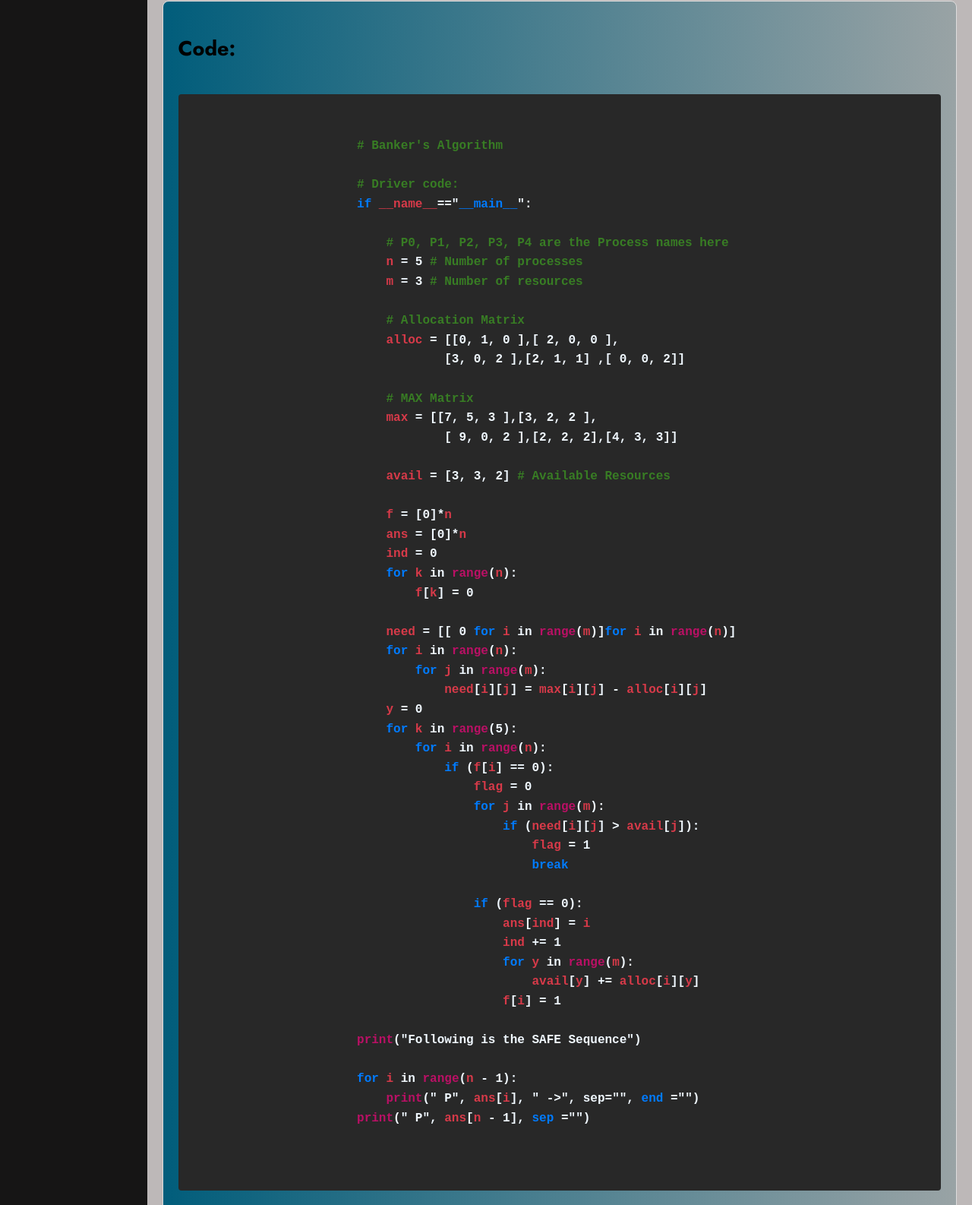
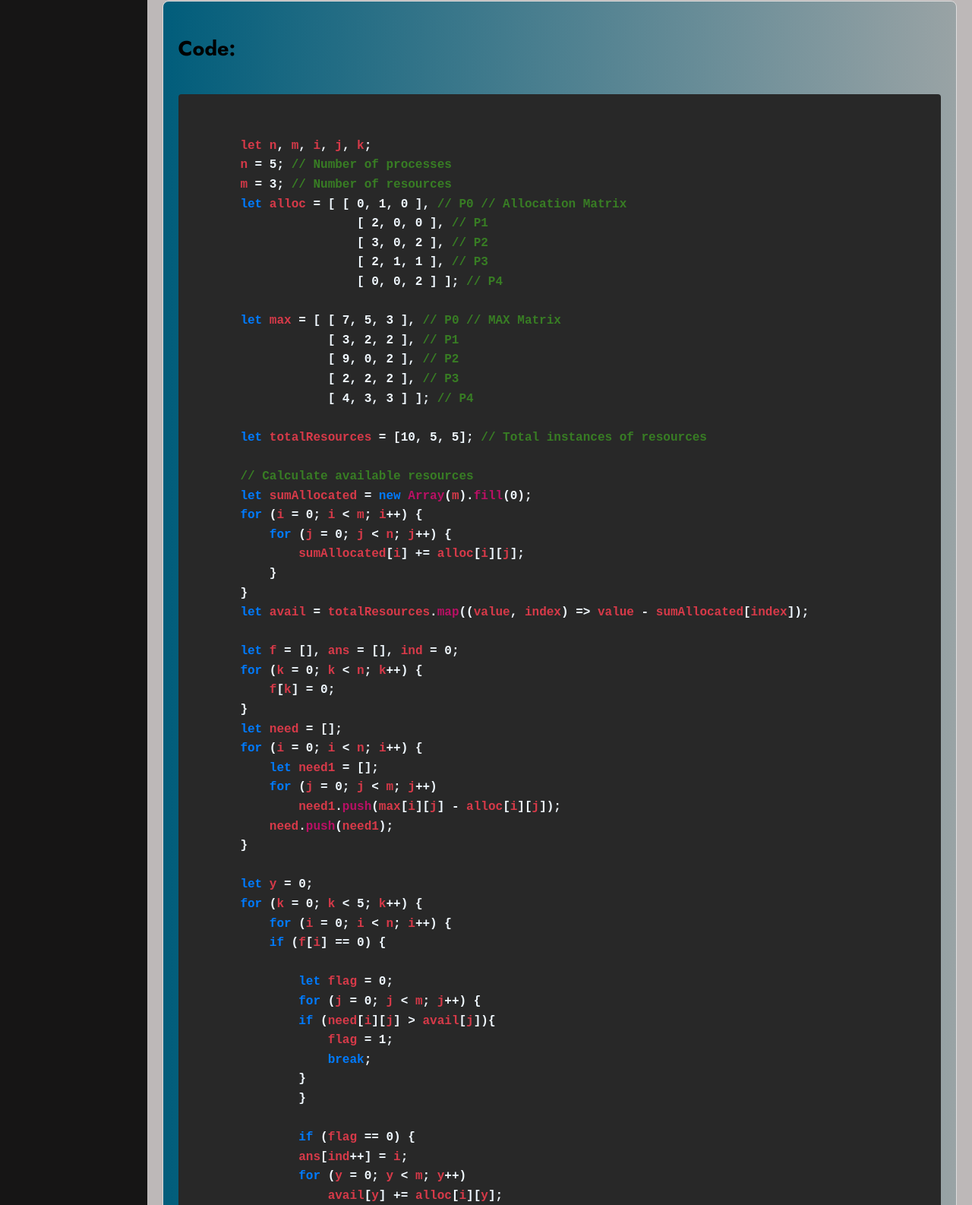
Before and after one commit to kunalsolanki22/OS-Project, a plain HTML site: page banker.html in a window 1280 px wide. Shown: the part 1963-3549 px from the top of the page at 76% size. Drawn offline with nearby package versions, Linux system fonts and the light colour scheme; a web font is replaced by a local one.

Commit message:
Changed the name of main files.

```diff
--- a/banker.html
+++ b/banker.html
@@ -9,10 +9,13 @@
     <link rel="preconnect" href="https://fonts.gstatic.com" crossorigin>
     <link href="https://fonts.googleapis.com/css2?family=Dosis:wght@200..800&family=Jost:ital,wght@0,100..900;1,100..900&family=Rubik+Scribble&display=swap" rel="stylesheet">
     <script src="https://cdn.jsdelivr.net/npm/chart.js"></script>
-    <!-- <script></script> -->
+    <!-- <script>
+
+    </script> -->
 
 </head>
 <body class="jost-fonts">
+    <script src="banker.js"></script>
     <div class="container">
         <div class="sidebar">
             <div class="sticky">
@@ -75,57 +78,71 @@
                     <pre>
                     <code>
                     <strong>
-                        <span class="comment"># Banker's Algorithm</span>
+        <span class="variable">let</span> <span class="variable">n</span>, <span class="variable">m</span>, <span class="variable">i</span>, <span class="variable">j</span>, <span class="variable">k</span>;
+        <span class="variable">n</span> = 5; <span class="comment">// Number of processes</span>
+        <span class="variable">m</span> = 3; <span class="comment">// Number of resources</span>
+        <span class="keyword">let</span> <span class="variable">alloc</span> = [ [ 0, 1, 0 ], <span class="comment">// P0 // Allocation Matrix</span>
+                        [ 2, 0, 0 ], <span class="comment">// P1</span>
+                        [ 3, 0, 2 ], <span class="comment">// P2</span>
+                        [ 2, 1, 1 ], <span class="comment">// P3</span>
+                        [ 0, 0, 2 ] ]; <span class="comment">// P4</span>
 
-                        <span class="comment"># Driver code:</span>
-                        <span class="keyword">if</span> <span class="variable">__name__</span>=="<span class="keyword">__main__</span>":
+        <span class="keyword">let</span> <span class="variable">max</span> = [ [ 7, 5, 3 ], <span class="comment">// P0 // MAX Matrix</span>
+                    [ 3, 2, 2 ], <span class="comment">// P1</span>
+                    [ 9, 0, 2 ], <span class="comment">// P2</span>
+                    [ 2, 2, 2 ], <span class="comment">// P3</span>
+                    [ 4, 3, 3 ] ]; <span class="comment">// P4</span>
 
-                            <span class="comment"># P0, P1, P2, P3, P4 are the Process names here</span>
-                            <span class="variable">n</span> = 5 <span class="comment"># Number of processes</span>
-                            <span class="variable">m</span> = 3 <span class="comment"># Number of resources</span>
+        <span class="keyword">let</span> <span class="variable">totalResources</span> = [10, 5, 5]; <span class="comment">// Total instances of resources</span>
 
-                            <span class="comment"># Allocation Matrix</span>
-                            <span class="variable">alloc</span> = [[0, 1, 0 ],[ 2, 0, 0 ],
-                                    [3, 0, 2 ],[2, 1, 1] ,[ 0, 0, 2]]
+        <span class="comment">// Calculate available resources</span>
+        <span class="keyword">let</span> <span class="variable">sumAllocated</span> = <span class="keyword">new</span> <span class="function">Array</span>(<span class="variable">m</span>).<span class="function">fill</span>(0);
+        <span class="keyword">for</span> (<span class="variable">i</span> = 0; <span class="variable">i</span> &lt; <span class="variable">m</span>; <span class="variable">i</span>++) {
+            <span class="keyword">for</span> (<span class="variable">j</span> = 0; <span class="variable">j</span> &lt; <span class="variable">n</span>; <span class="variable">j</span>++) {
+                <span class="variable">sumAllocated</span>[<span class="variable">i</span>] += <span class="variable">alloc</span>[<span class="variable">i</span>][<span class="variable">j</span>];
+            }
+        }
+        <span class="keyword">let</span> <span class="variable">avail</span> = <span class="variable">totalResources</span>.<span class="function">map</span>((<span class="variable">value</span>, <span class="variable">index</span>) => <span class="variable">value</span> - <span class="variable">sumAllocated</span>[<span class="variable">index</span>]);
 
-                            <span class="comment"># MAX Matrix </span>
-                            <span class="variable">max</span> = [[7, 5, 3 ],[3, 2, 2 ],
-                                    [ 9, 0, 2 ],[2, 2, 2],[4, 3, 3]]
+        <span class="keyword">let</span> <span class="variable">f</span> = [], <span class="variable">ans</span> = [], <span class="variable">ind</span> = 0;
+        <span class="keyword">for</span> (<span class="variable">k</span> = 0; <span class="variable">k</span> &lt; <span class="variable">n</span>; <span class="variable">k</span>++) {
+            <span class="variable">f</span>[<span class="variable">k</span>] = 0;
+        }
+        <span class="keyword">let</span> <span class="variable">need</span> = [];
+        <span class="keyword">for</span> (<span class="variable">i</span> = 0; <span class="variable">i</span> &lt; <span class="variable">n</span>; <span class="variable">i</span>++) {
+            <span class="keyword">let</span> <span class="variable">need1</span> = [];
+            <span class="keyword">for</span> (<span class="variable">j</span> = 0; <span class="variable">j</span> &lt; <span class="variable">m</span>; <span class="variable">j</span>++)
+                <span class="variable">need1</span>.<span class="function">push</span>(<span class="variable">max</span>[<span class="variable">i</span>][<span class="variable">j</span>] - <span class="variable">alloc</span>[<span class="variable">i</span>][<span class="variable">j</span>]);
+            <span class="variable">need</span>.<span class="function">push</span>(<span class="variable">need1</span>);
+        }
 
-                            <span class="variable">avail</span> = [3, 3, 2] <span class="comment"># Available Resources</span>
+        <span class="keyword">let</span> <span class="variable">y</span> = 0;
+        <span class="keyword">for</span> (<span class="variable">k</span> = 0; <span class="variable">k</span> &lt; 5; <span class="variable">k</span>++) {
+            <span class="keyword">for</span> (<span class="variable">i</span> = 0; <span class="variable">i</span> &lt; <span class="variable">n</span>; <span class="variable">i</span>++) {
+            <span class="keyword">if</span> (<span class="variable">f</span>[<span class="variable">i</span>] == 0) {
 
-                            <span class="variable">f</span> = [0]*<span class="variable">n</span>
-                            <span class="variable">ans</span> = [0]*<span class="variable">n</span>
-                            <span class="variable">ind</span> = 0
-                            <span class="keyword">for</span> <span class="variable">k</span> in <span class="function">range</span>(<span class="variable">n</span>):
-                                <span class="variable">f</span>[<span class="variable">k</span>] = 0
+                <span class="keyword">let</span> <span class="variable">flag</span> = 0;
+                <span class="keyword">for</span> (<span class="variable">j</span> = 0; <span class="variable">j</span> &lt; <span class="variable">m</span>; <span class="variable">j</span>++) {
+                <span class="keyword">if</span> (<span class="variable">need</span>[<span class="variable">i</span>][<span class="variable">j</span>] &gt; <span class="variable">avail</span>[<span class="variable">j</span>]){
+                    <span class="variable">flag</span> = 1;
+                    <span class="keyword">break</span>;
+                }
+                }
 
-                            <span class="variable">need</span> = [[ 0 <span class="keyword">for</span> <span class="variable">i</span> in <span class="function">range</span>(<span class="variable">m</span>)]<span class="keyword">for</span> <span class="variable">i</span> in <span class="function">range</span>(<span class="variable">n</span>)]
-                            <span class="keyword">for</span> <span class="variable">i</span> in <span class="function">range</span>(<span class="variable">n</span>):
-                                <span class="keyword">for</span> <span class="variable">j</span> in <span class="function">range</span>(<span class="variable">m</span>):
-                                    <span class="variable">need</span>[<span class="variable">i</span>][<span class="variable">j</span>] = <span class="variable">max</span>[<span class="variable">i</span>][<span class="variable">j</span>] - <span class="variable">alloc</span>[<span class="variable">i</span>][<span class="variable">j</span>]
-                            <span class="variable">y</span> = 0
-                            <span class="keyword">for</span> <span class="variable">k</span> in <span class="function">range</span>(5):
-                                <span class="keyword">for</span> <span class="variable">i</span> in <span class="function">range</span>(<span class="variable">n</span>):
-                                    <span class="keyword">if</span> (<span class="variable">f</span>[<span class="variable">i</span>] == 0):
-                                        <span class="variable">flag</span> = 0
-                                        <span class="keyword">for</span> <span class="variable">j</span> in <span class="function">range</span>(<span class="variable">m</span>):
-                                            <span class="keyword">if</span> (<span class="variable">need</span>[<span class="variable">i</span>][<span class="variable">j</span>] > <span class="variable">avail</span>[<span class="variable">j</span>]):
-                                                <span class="variable">flag</span> = 1
-                                                <span class="keyword">break</span>
+                <span class="keyword">if</span> (<span class="variable">flag</span> == 0) {
+                <span class="variable">ans</span>[<span class="variable">ind</span>++] = <span class="variable">i</span>;
+                <span class="keyword">for</span> (<span class="variable">y</span> = 0; <span class="variable">y</span> &lt; <span class="variable">m</span>; <span class="variable">y</span>++)
+                    <span class="variable">avail</span>[<span class="variable">y</span>] += <span class="variable">alloc</span>[<span class="variable">i</span>][<span class="variable">y</span>];
+                <span class="variable">f</span>[<span class="variable">i</span>] = 1;
+                }
+            }
+            }
+        }
 
-                                        <span class="keyword">if</span> (<span class="variable">flag</span> == 0):
-                                            <span class="variable">ans</span>[<span class="variable">ind</span>] = <span class="variable">i</span>
-                                            <span class="variable">ind</span> += 1
-                                            <span class="keyword">for</span> <span class="variable">y</span> in <span class="function">range</span>(<span class="variable">m</span>):
-                                                <span class="variable">avail</span>[<span class="variable">y</span>] += <span class="variable">alloc</span>[<span class="variable">i</span>][<span class="variable">y</span>]
-                                            <span class="variable">f</span>[<span class="variable">i</span>] = 1
-
-                        <span class="function">print</span>("Following is the SAFE Sequence")
-
-                        <span class="keyword">for</span> <span class="variable">i</span> in <span class="function">range</span>(<span class="variable">n</span> - 1):
-                            <span class="function">print</span>(" P", <span class="variable">ans</span>[<span class="variable">i</span>], " ->", sep="", <span class="keyword">end</span> ="")
-                        <span class="function">print</span>(" P", <span class="variable">ans</span>[<span class="variable">n</span> - 1], <span class="keyword">sep</span> ="")
+        document.write("Following is the SAFE Sequence" + "&lt;br&gt;");
+        <span class="keyword">for</span> (<span class="variable">i</span> = 0; <span class="variable">i</span> &lt; <span class="variable">n</span> - 1; <span class="variable">i</span>++)
+            document.write(" P" + <span class="variable">ans</span>[<span class="variable">i</span>] + " -&gt;");
+        document.write( " P" + <span class="variable">ans</span>[<span class="variable">n</span> - 1] + "&lt;br&gt;");
 
                     </strong>
                     </code>
```
Also changed, not shown: index.html (renamed from home.html, +2 -2 lines), script.js (renamed from home.js), styles.css (renamed from home.css), 1 other file.
